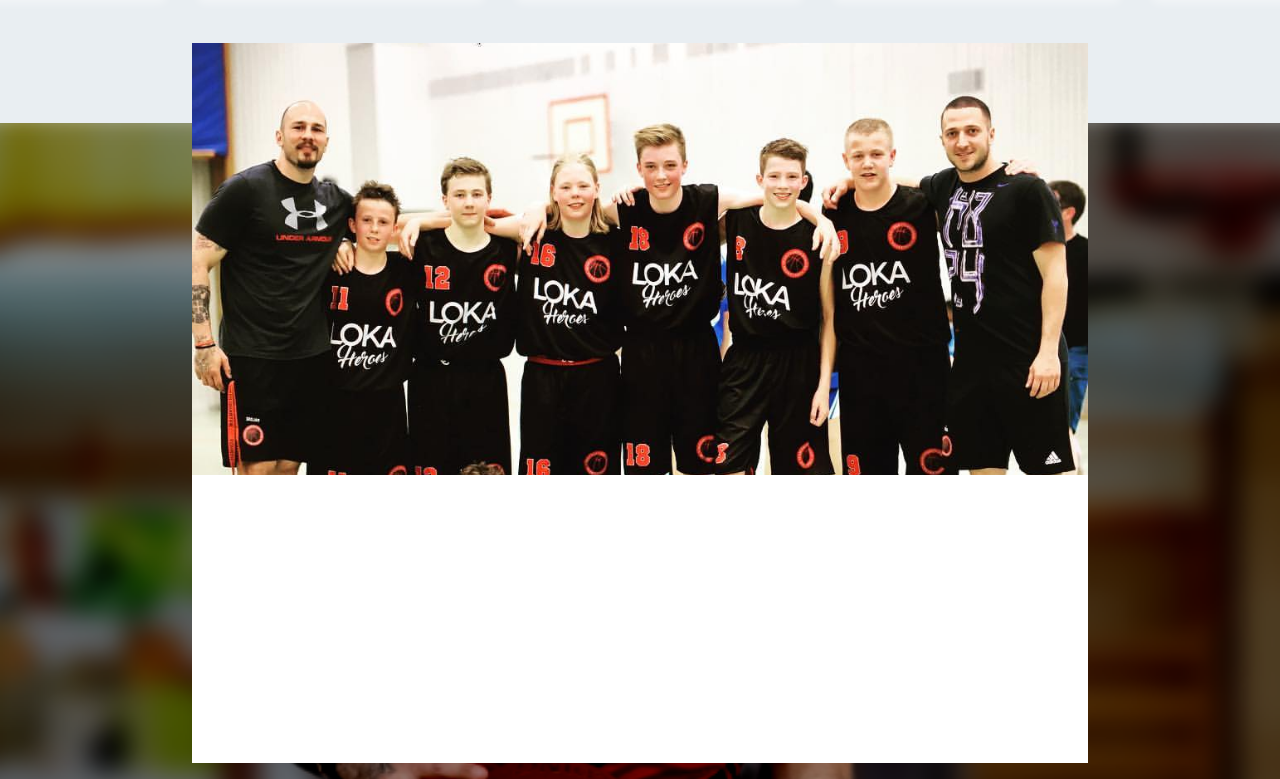
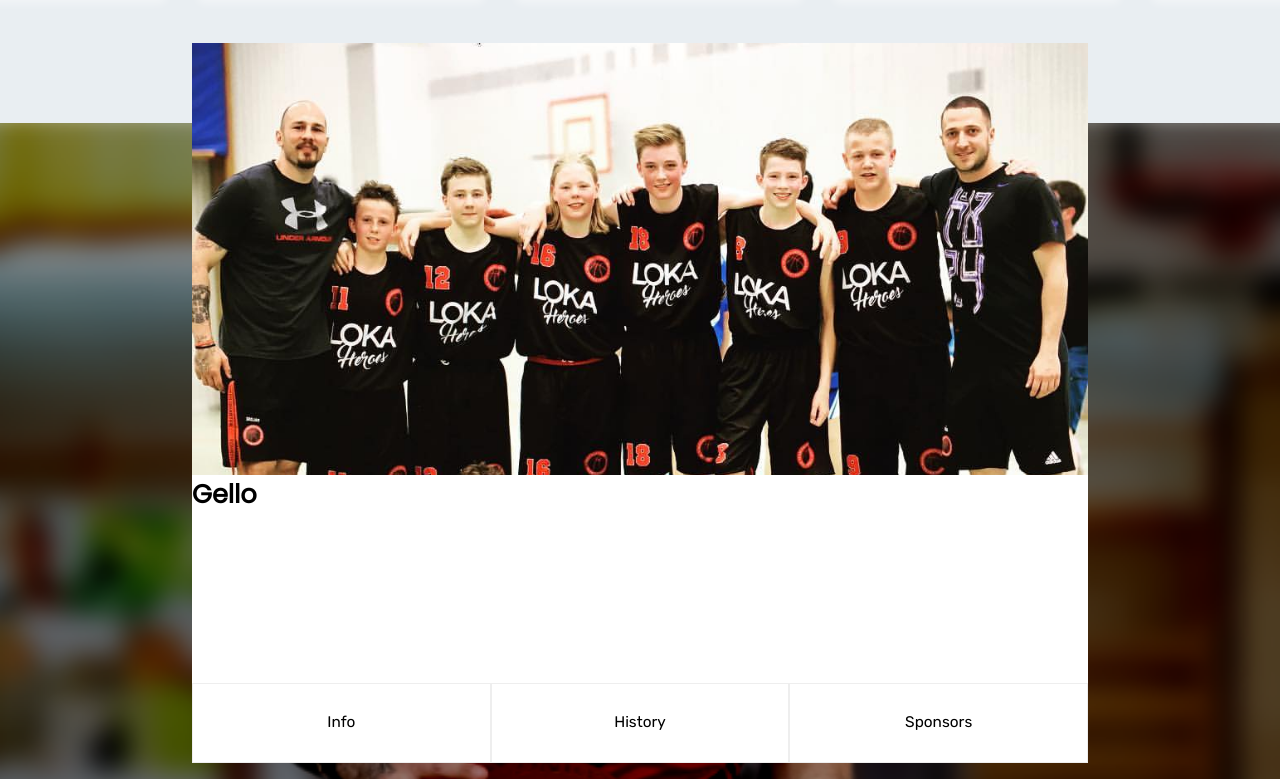
Before and after one commit to stu1612/T4Q, a React (Create React App) app: page /Hem in a window 1280 px wide. Shown: the part 1900-2679 px from the top of the page. Built offline with nearby package versions, Linux system fonts and the light colour scheme.

Commit message:
bottom tabs container added

```diff
--- a/package.json
+++ b/package.json
@@ -19,6 +19,7 @@
     "react-router-dom": "6",
     "react-scripts": "4.0.3",
     "react-slick": "^0.28.1",
+    "react-text-truncate": "^0.17.0",
     "slick-carousel": "^1.8.1",
     "spinners-react": "^1.0.6",
     "styled-components": "^5.3.1",
--- a/src/components/Background_Image/index.js
+++ b/src/components/Background_Image/index.js
@@ -2,6 +2,7 @@
 import styled from "styled-components";
 import img from "../../assets/images/cards/IMG_1.png";
 import teamImg from "../../assets/images/Banner/grp_img.jpeg";
+import { BottomTabs } from "../Tabs_Container/Bottom_Tabs";
 
 export const BackgroundImage = () => {
   return (
@@ -9,6 +10,7 @@
       <Image />
       <TabsContainer>
         <img src={teamImg} alt="team4q group" />
+        <BottomTabs />
       </TabsContainer>
     </Container>
   );
--- a/src/components/Carousels/carouselBanner.js
+++ b/src/components/Carousels/carouselBanner.js
@@ -19,20 +19,44 @@
       l_name: "rashford",
       text: "As a local lad from Manchester, playing for Manchester United is a dream come true. I always want to play and contribute as best as i can for the team and the fans",
       slug: "rashford-talks-about-his-love-for-united/",
+      news_title:
+        "As a local lad from Manchester, playing for Manchester United is a dream come true",
+      content_1:
+        "Lorem ipsum dolor sit amet, consectetuer adipiscing elit. Aenean commodo ligula eget dolor. Aenean massa. Cum sociis natoque penatibus et magnis dis parturient montes, nascetur ridiculus mus. Donec quam felis, ultricies nec, pellentesque eu, pretium quis, sem. Nulla consequat massa quis enim. Donec pede justo, fringilla vel, aliquet nec, vulputate eget, arcu. In enim justo, rhoncus ut, imperdiet a, venenatis vitae, justo. Nullam dictum felis eu pede mollis pretium. Integer tincidunt. Cras dapibus.",
+      content_2:
+        "Vivamus elementum semper nisi. Aenean vulputate eleifend tellus. Aenean leo ligula, porttitor eu, consequat vitae, eleifend ac, enim. Aliquam lorem ante, dapibus in, viverra quis, feugiat a, tellus. Phasellus viverra nulla ut metus varius laoreet. Quisque rutrum. Aenean imperdiet. Etiam ultricies nisi vel augue. Curabitur ullamcorper ultricies nisi. Nam eget dui. Etiam rhoncus. Maecenas tempus, tellus eget condimentum rhoncus, sem quam semper libero, sit amet adipiscing sem neque sed ipsum. Nam quam nunc, blandit vel, luctus pulvinar, hendrerit id, lorem. ",
+      content_3:
+        "Maecenas nec odio et ante tincidunt tempus. Donec vitae sapien ut libero venenatis faucibus. Nullam quis ante. Etiam sit amet orci eget eros faucibus tincidunt. Duis leo. Sed fringilla mauris sit amet nibh. Donec sodales sagittis magna. Sed consequat, leo eget bibendum sodales, augue velit cursus nunc,",
       img: img,
     },
     {
-      f_name: "jason",
+      f_name: "jadon",
       l_name: "sancho",
       text: "As a local lad from Manchester, playing for Manchester United is a dream come true. I always want to play and contribute as best as i can for the team and the fans",
-      slug: "rashford-talks-about-his-love-for-united/",
+      slug: "sancho-talks-about-his-love-for-united/",
+      news_title:
+        "As a local lad from Manchester, playing for Manchester United is a dream come true",
+      content_1:
+        "Lorem ipsum dolor sit amet, consectetuer adipiscing elit. Aenean commodo ligula eget dolor. Aenean massa. Cum sociis natoque penatibus et magnis dis parturient montes, nascetur ridiculus mus. Donec quam felis, ultricies nec, pellentesque eu, pretium quis, sem. Nulla consequat massa quis enim. Donec pede justo, fringilla vel, aliquet nec, vulputate eget, arcu. In enim justo, rhoncus ut, imperdiet a, venenatis vitae, justo. Nullam dictum felis eu pede mollis pretium. Integer tincidunt. Cras dapibus.",
+      content_2:
+        "Vivamus elementum semper nisi. Aenean vulputate eleifend tellus. Aenean leo ligula, porttitor eu, consequat vitae, eleifend ac, enim. Aliquam lorem ante, dapibus in, viverra quis, feugiat a, tellus. Phasellus viverra nulla ut metus varius laoreet. Quisque rutrum. Aenean imperdiet. Etiam ultricies nisi vel augue. Curabitur ullamcorper ultricies nisi. Nam eget dui. Etiam rhoncus. Maecenas tempus, tellus eget condimentum rhoncus, sem quam semper libero, sit amet adipiscing sem neque sed ipsum. Nam quam nunc, blandit vel, luctus pulvinar, hendrerit id, lorem. ",
+      content_3:
+        "Maecenas nec odio et ante tincidunt tempus. Donec vitae sapien ut libero venenatis faucibus. Nullam quis ante. Etiam sit amet orci eget eros faucibus tincidunt. Duis leo. Sed fringilla mauris sit amet nibh. Donec sodales sagittis magna. Sed consequat, leo eget bibendum sodales, augue velit cursus nunc,",
       img: img2,
     },
     {
       f_name: "cristiano",
       l_name: "ronaldo",
       text: "As a local lad from Manchester, playing for Manchester United is a dream come true. I always want to play and contribute as best as i can for the team and the fans",
-      slug: "rashford-talks-about-his-love-for-united/",
+      slug: "ronaldo-talks-about-his-love-for-united/",
+      news_title:
+        "As a local lad from Manchester, playing for Manchester United is a dream come true",
+      content_1:
+        "Lorem ipsum dolor sit amet, consectetuer adipiscing elit. Aenean commodo ligula eget dolor. Aenean massa. Cum sociis natoque penatibus et magnis dis parturient montes, nascetur ridiculus mus. Donec quam felis, ultricies nec, pellentesque eu, pretium quis, sem. Nulla consequat massa quis enim. Donec pede justo, fringilla vel, aliquet nec, vulputate eget, arcu. In enim justo, rhoncus ut, imperdiet a, venenatis vitae, justo. Nullam dictum felis eu pede mollis pretium. Integer tincidunt. Cras dapibus.",
+      content_2:
+        "Vivamus elementum semper nisi. Aenean vulputate eleifend tellus. Aenean leo ligula, porttitor eu, consequat vitae, eleifend ac, enim. Aliquam lorem ante, dapibus in, viverra quis, feugiat a, tellus. Phasellus viverra nulla ut metus varius laoreet. Quisque rutrum. Aenean imperdiet. Etiam ultricies nisi vel augue. Curabitur ullamcorper ultricies nisi. Nam eget dui. Etiam rhoncus. Maecenas tempus, tellus eget condimentum rhoncus, sem quam semper libero, sit amet adipiscing sem neque sed ipsum. Nam quam nunc, blandit vel, luctus pulvinar, hendrerit id, lorem. ",
+      content_3:
+        "Maecenas nec odio et ante tincidunt tempus. Donec vitae sapien ut libero venenatis faucibus. Nullam quis ante. Etiam sit amet orci eget eros faucibus tincidunt. Duis leo. Sed fringilla mauris sit amet nibh. Donec sodales sagittis magna. Sed consequat, leo eget bibendum sodales, augue velit cursus nunc,",
       img: img3,
     },
   ];
--- /dev/null
+++ b/src/components/Tabs_Container/Bottom_Tabs.js
@@ -0,0 +1,65 @@
+import React, { useState } from "react";
+import TextTruncate from "react-text-truncate";
+import styled from "styled-components";
+
+export const BottomTabs = () => {
+  const [activeTab, setActiveTab] = useState("Tab 1");
+
+  const handleTab1 = () => setActiveTab("Tab 1");
+  const handleTab2 = () => setActiveTab("Tab 2");
+  const handleTab3 = () => setActiveTab("Tab 3");
+
+  const listData = [
+    {
+      no: 1,
+      title: "Info",
+      home_content: "This is some history about team4q",
+      full_content:
+        "Lorem ipsum dolor sit amet, consectetuer adipiscing elit. Aenean commodo ligula eget dolor. Aenean massa. Cum sociis natoque penatibus et magnis dis parturient montes, nascetur ridiculus mus. Donec quam felis, ultricies nec, pellentesque eu, pretium quis, sem. Nulla consequat massa quis enim. Donec pede justo, fringilla vel, aliquet nec, vulputate eget, arcu. In enim justo, rhoncus ut, imperdiet a, venenatis vitae, justo. Nullam dictum felis eu pede mollis pretium. Integer tincidunt. Cras dapibus.",
+      handleClick: handleTab1,
+    },
+    {
+      no: 2,
+      title: "History",
+      home_content: "Greenwod will take chance when it comes",
+      handleClick: handleTab2,
+    },
+    {
+      no: 3,
+      title: "Sponsors",
+      home_content: "Greenwod will take chance when it comes",
+      handleClick: handleTab3,
+    },
+  ];
+
+  return (
+    <div>
+      <h2>Gello</h2>
+      <TabsList>
+        {listData.map((item) => (
+          <li>
+            <p>{item.title}</p>
+          </li>
+        ))}
+      </TabsList>
+    </div>
+  );
+};
+
+const TabsList = styled.ul`
+  position: absolute;
+  bottom: 0;
+  height: 5rem;
+  width: 100%;
+  display: flex;
+  flex-direction: row;
+
+  li {
+    border: 1px solid #eeeeee;
+    width: 100%;
+    height: 100%;
+    display: flex;
+    justify-content: center;
+    align-items: center;
+  }
+`;
--- a/src/pages/Nyheter.js
+++ b/src/pages/Nyheter.js
@@ -11,30 +11,47 @@
   return (
     <Layout>
       <Container>
-        <div>
-          <img src={location.state.img} alt={location.state.l_name} />
-        </div>
-        {/* <h2>{location.state.f_name}</h2>
-        <p>Says that his second name is</p>
-        <h2>{location.state.l_name}</h2> */}
+        <img src={location.state.img} alt={location.state.l_name} />
+        <Content>
+          <h2>{location.state.news_title}</h2>
+          <p>{location.state.content_1}</p>
+          <p>{location.state.content_2}</p>
+          <p>{location.state.content_3}</p>
+        </Content>
       </Container>
     </Layout>
   );
 };
 
 const Container = styled.div`
-  min-height: 200vh;
-  height: auto;
+  min-height: 100vh;
+  height: 100%;
   width: 100%;
+  display: flex;
+  flex-direction: column;
 
-  div {
+  img {
     height: 70vh;
-
-    img {
-      object-fit: cover;
-      object-position: 0% 20%;
-      height: 100%;
-      width: 100%;
-    }
+    object-fit: cover;
+    object-position: 0% 20%;
+    width: 100%;
   }
 `;
+
+const Content = styled.div`
+  width: 60%;
+  height: 100%;
+  display: flex;
+  align-self: center;
+  padding: 5rem 2rem;
+  text-align: justify;
+  display: flex;
+  flex-direction: column;
+
+  h2 {
+    font-size: clamp(1.4rem, 1.8vw, 3.8rem);
+  }
+  p {
+    margin-top: 1rem;
+  }
+`;
```
Also changed, not shown: 1 other file (tests, documents, lock files or other folders).
